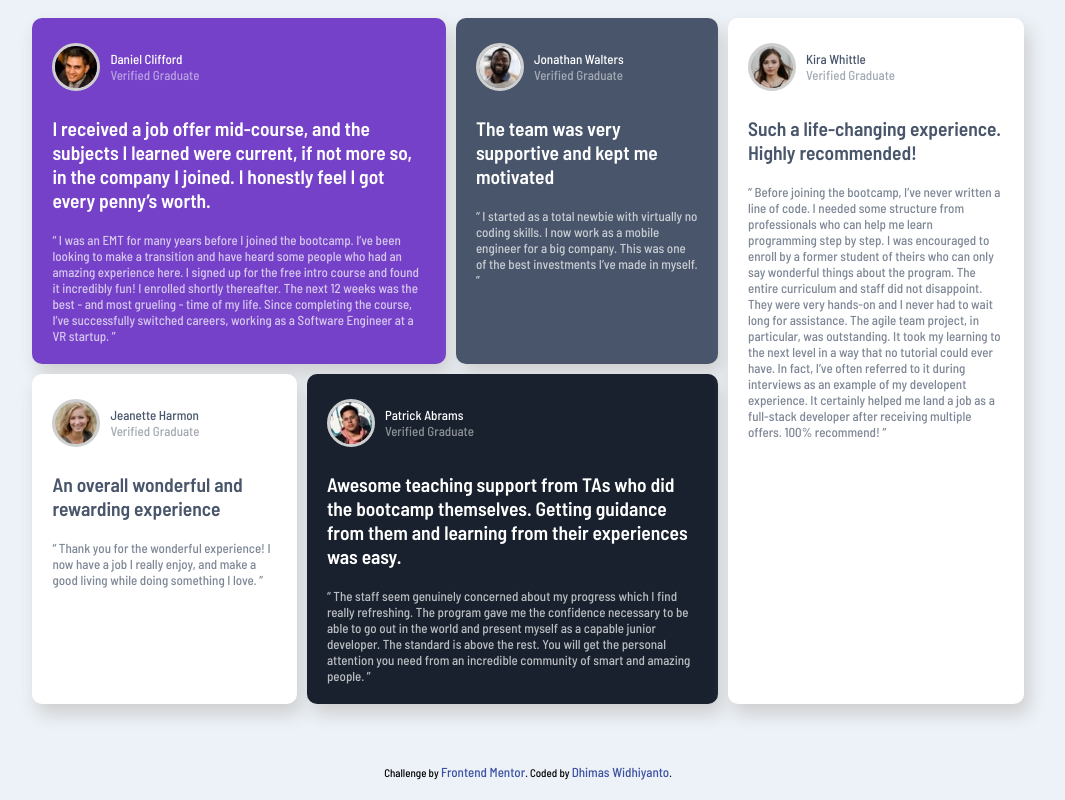
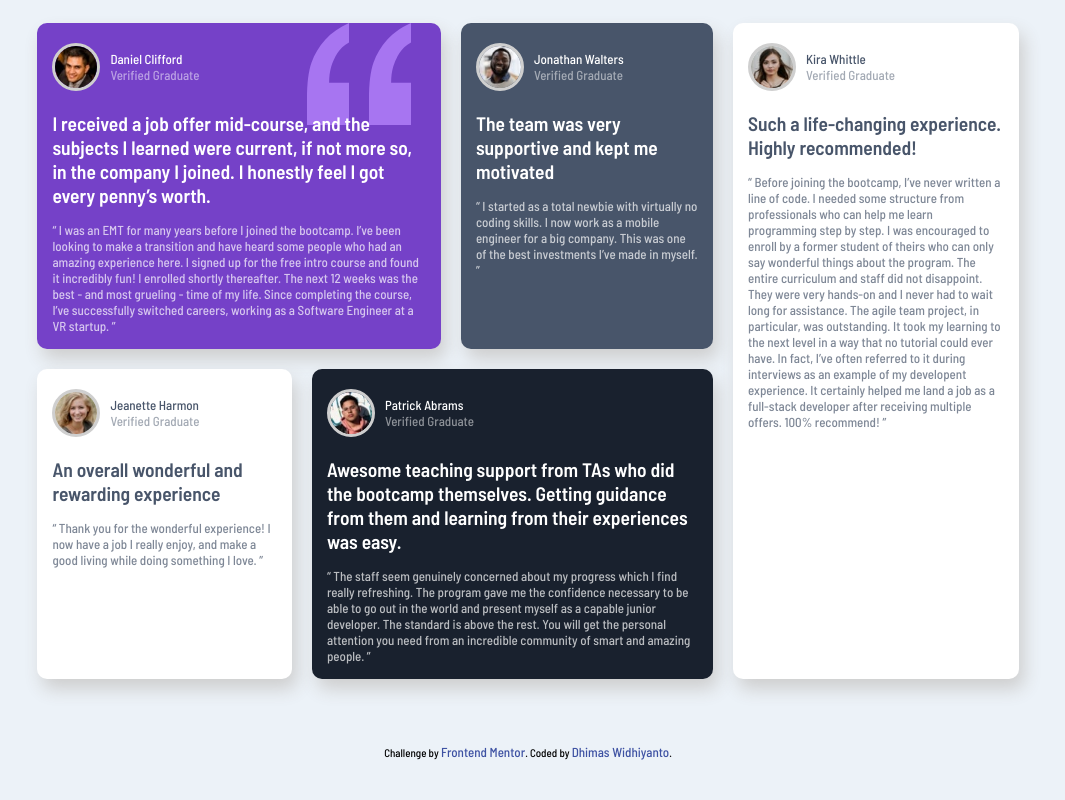
Before and after one commit to dhimaswidhiyanto/fm2-testimonial-grid-section, a plain HTML site: page index.html in a window 1280 px wide. Shown: the whole page, without its empty margins (112-1177 px from the left). Drawn offline with Linux system fonts and the light colour scheme.

Commit message:
2nd commit

```diff
--- a/css/style.css
+++ b/css/style.css
@@ -20,9 +20,9 @@ body {
 }
 
 .grid-container div {
-	padding: 10px 10px;
+    padding: 5px 5px;
+    margin: 5px;
 	border-radius: 10px;
-
 }
 
 .header {
@@ -34,8 +34,9 @@ body {
 	width: 48px;
 	height: 48px;
 	border-radius: 50px;
+	border: 3px solid hsl(0, 0%, 81%);
     margin: auto;
-	border: 3px solid hsl(0, 0%, 81%);
+
 }
 
 .header p {
@@ -50,6 +51,7 @@ body {
 .section1 {
 	font-size: 1.5rem;
 	font-weight: 600;
+	z-index: 1;
 }
 
 .section2 {
@@ -63,6 +65,9 @@ body {
 
 .item1 {
 	grid-area: item1;
+    background-repeat: no-repeat;
+	background-image: url("/images/bg-pattern-quotation.svg");
+	background-position: 90% 0;
 	background-color: hsl(263, 55%, 52%);
 	color: hsl(0, 0%, 100%);
 	box-shadow: 5px 10px 18px #cecece;
--- a/index.html
+++ b/index.html
@@ -29,7 +29,7 @@
 <body>
   <div class="grid-container">
     <div class="item1">
-      <div class="header">
+      <div class="header header1">
         <img src="images/image-daniel.jpg" />
         <p>Daniel Clifford <br>
           <span>Verified Graduate</span>
@@ -48,6 +48,7 @@
       </div>
 
     </div>
+
     <div class="item2">
       <div class="header">
         <img src="images/image-jonathan.jpg" />
```
Lines whose indentation alone changed are shown as unchanged.
